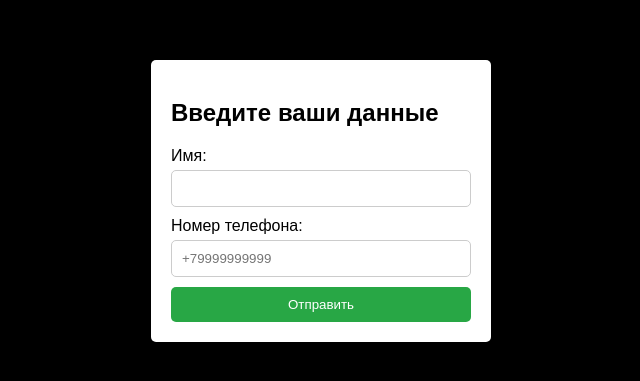
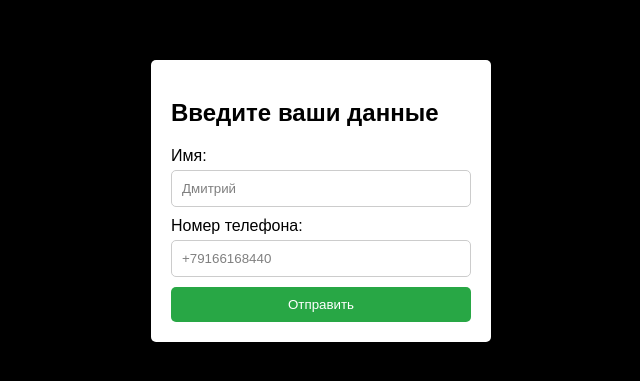
Before and after one commit to Chatbotist/testLanding, a plain HTML site: page index.html in a window 1280 px wide. Shown: the part 199-580 px from the top of the page, 319-959 px from the left. Drawn offline with Linux system fonts and the light colour scheme.

Commit message:
Update index.html

```diff
--- a/index.html
+++ b/index.html
@@ -41,6 +41,9 @@
             background-color: #fff;
             box-sizing: border-box;
         }
+        .form-container input::placeholder {
+            color: rgba(0, 0, 0, 0.5);
+        }
         .form-container button {
             width: 100%;
             padding: 10px;
@@ -60,9 +63,9 @@
         <h2>Введите ваши данные</h2>
         <form id="userForm">
             <label for="name">Имя:</label>
-            <input type="text" id="name" name="name" required>
+            <input type="text" id="name" name="name" required placeholder="Дмитрий">
             <label for="phone">Номер телефона:</label>
-            <input type="tel" id="phone" name="phone" required placeholder="+79999999999" pattern="^\+79\d{9}$">
+            <input type="tel" id="phone" name="phone" required placeholder="+79166168440" pattern="^\+79\d{9}$">
             <button type="button" onclick="sendMessage()">Отправить</button>
         </form>
     </div>
```
